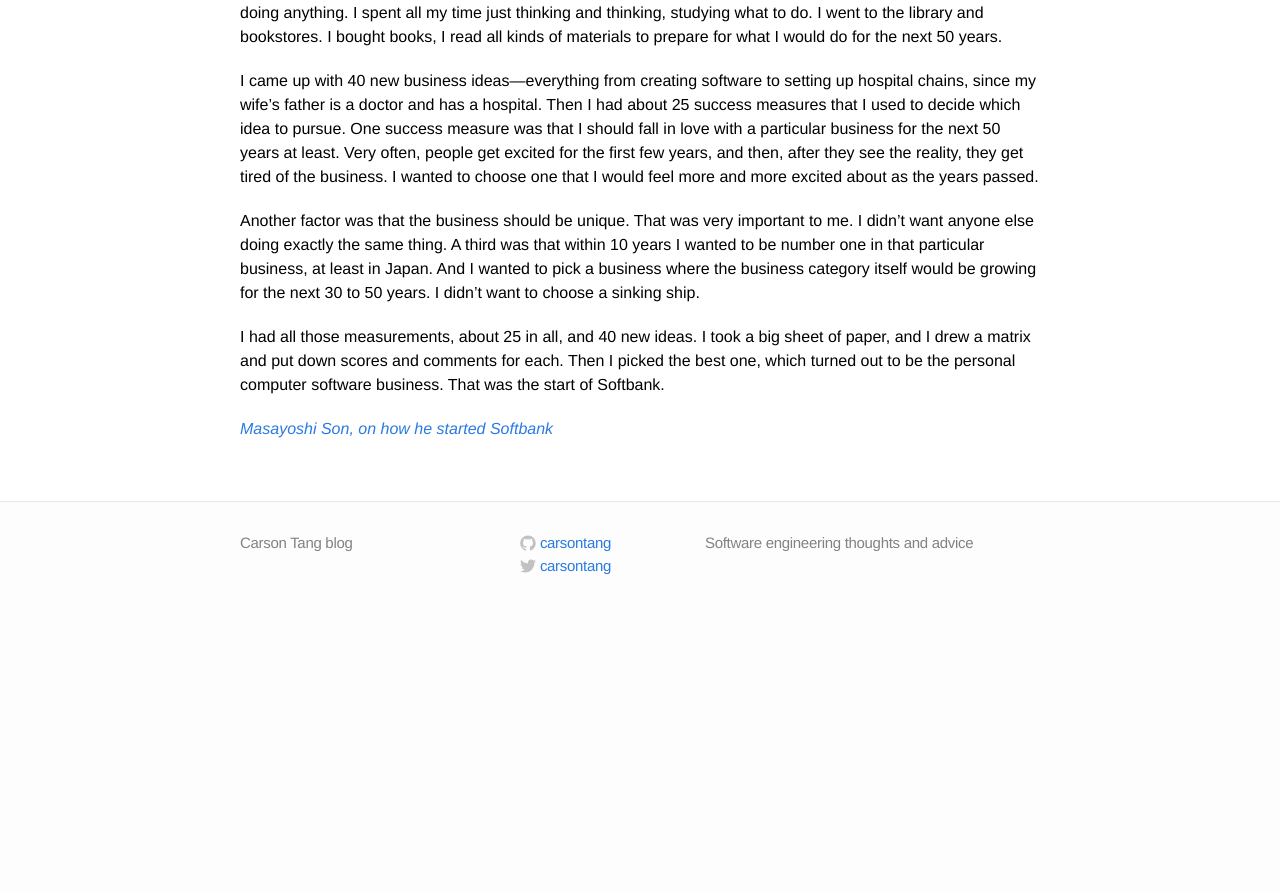
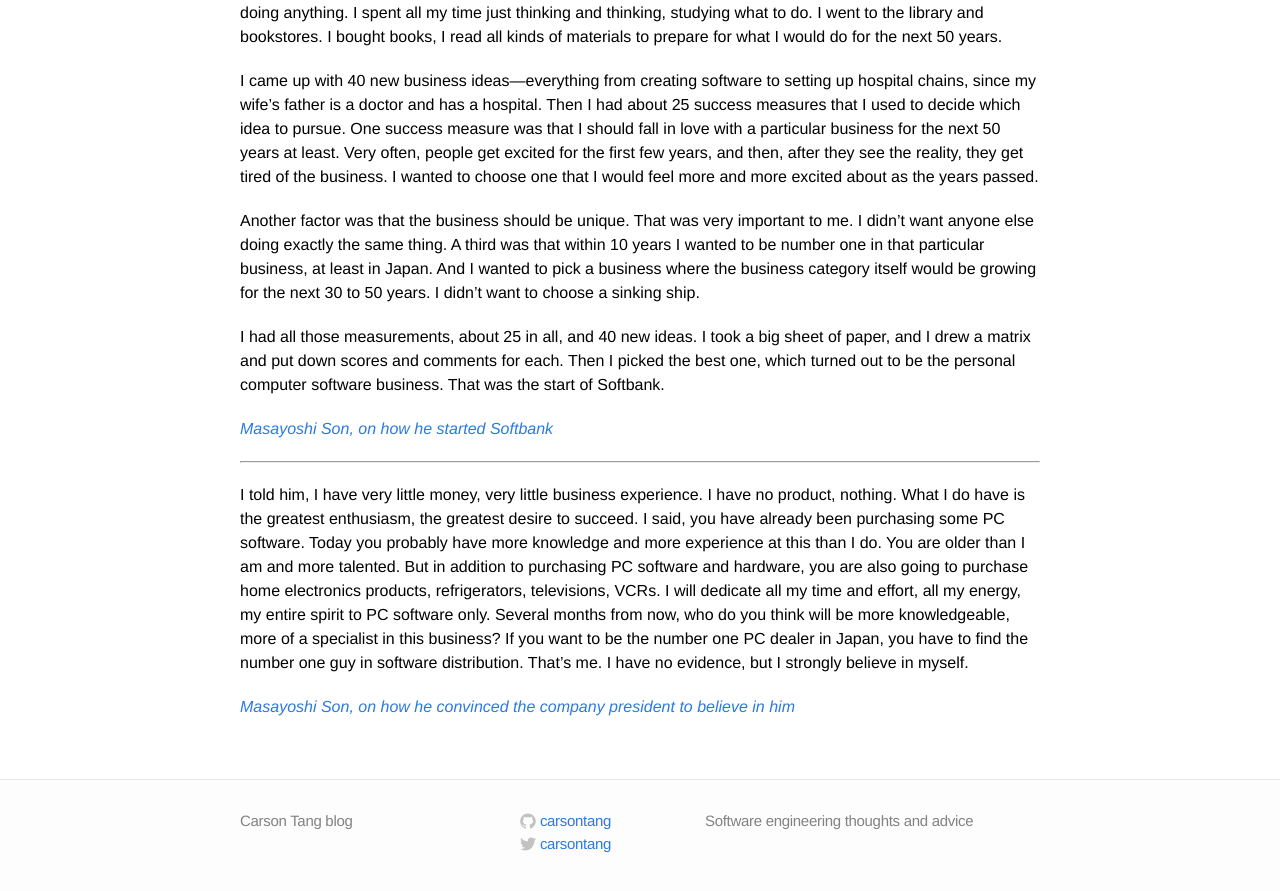
Before and after one commit to carsontang/carsontang.github.io, a Jekyll site: the page built from quotes.md, in a window 1280 px wide and 900 px high, scrolled down 8894 px. Shown: the top 891 px of the window. Built offline with Jekyll 4.4.1, drawn with Linux system fonts in a browser that asks for light colours; before the commit the page ends 9516 px from its top, so only the background shows below that.

Commit message:
Masayoshi Son convinces the president to deal with him

```diff
--- a/quotes.md
+++ b/quotes.md
@@ -367,3 +367,9 @@ Another factor was that the business should be unique. That was very important t
 I had all those measurements, about 25 in all, and 40 new ideas. I took a big sheet of paper, and I drew a matrix and put down scores and comments for each. Then I picked the best one, which turned out to be the personal computer software business. That was the start of Softbank.
 
 *[Masayoshi Son, on how he started Softbank](https://hbr.org/1992/01/japanese-style-entrepreneurship-an-interview-with-softbanks-ceo-masayoshi-son)*
+
+---
+
+I told him, I have very little money, very little business experience. I have no product, nothing. What I do have is the greatest enthusiasm, the greatest desire to succeed. I said, you have already been purchasing some PC software. Today you probably have more knowledge and more experience at this than I do. You are older than I am and more talented. But in addition to purchasing PC software and hardware, you are also going to purchase home electronics products, refrigerators, televisions, VCRs. I will dedicate all my time and effort, all my energy, my entire spirit to PC software only. Several months from now, who do you think will be more knowledgeable, more of a specialist in this business? If you want to be the number one PC dealer in Japan, you have to find the number one guy in software distribution. That’s me. I have no evidence, but I strongly believe in myself.
+
+*[Masayoshi Son, on how he convinced the company president to believe in him](https://hbr.org/1992/01/japanese-style-entrepreneurship-an-interview-with-softbanks-ceo-masayoshi-son)*
```
